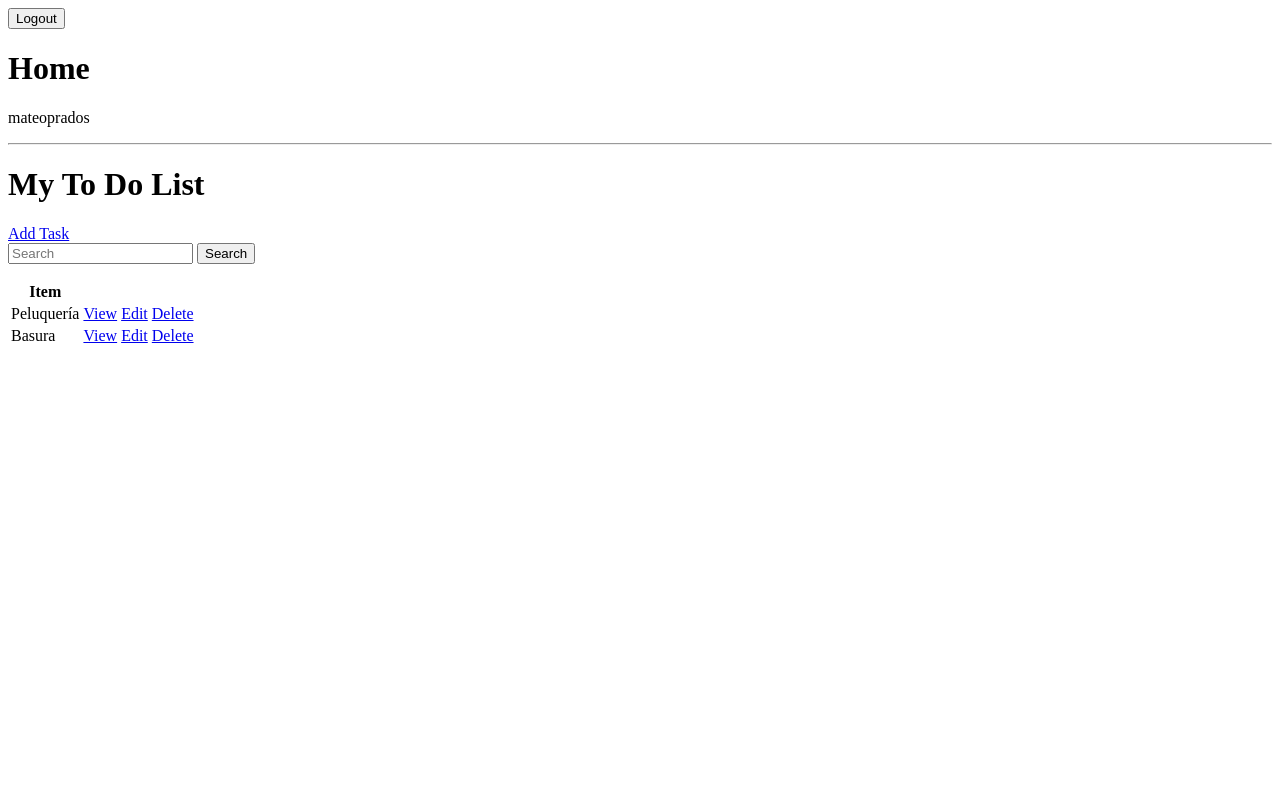
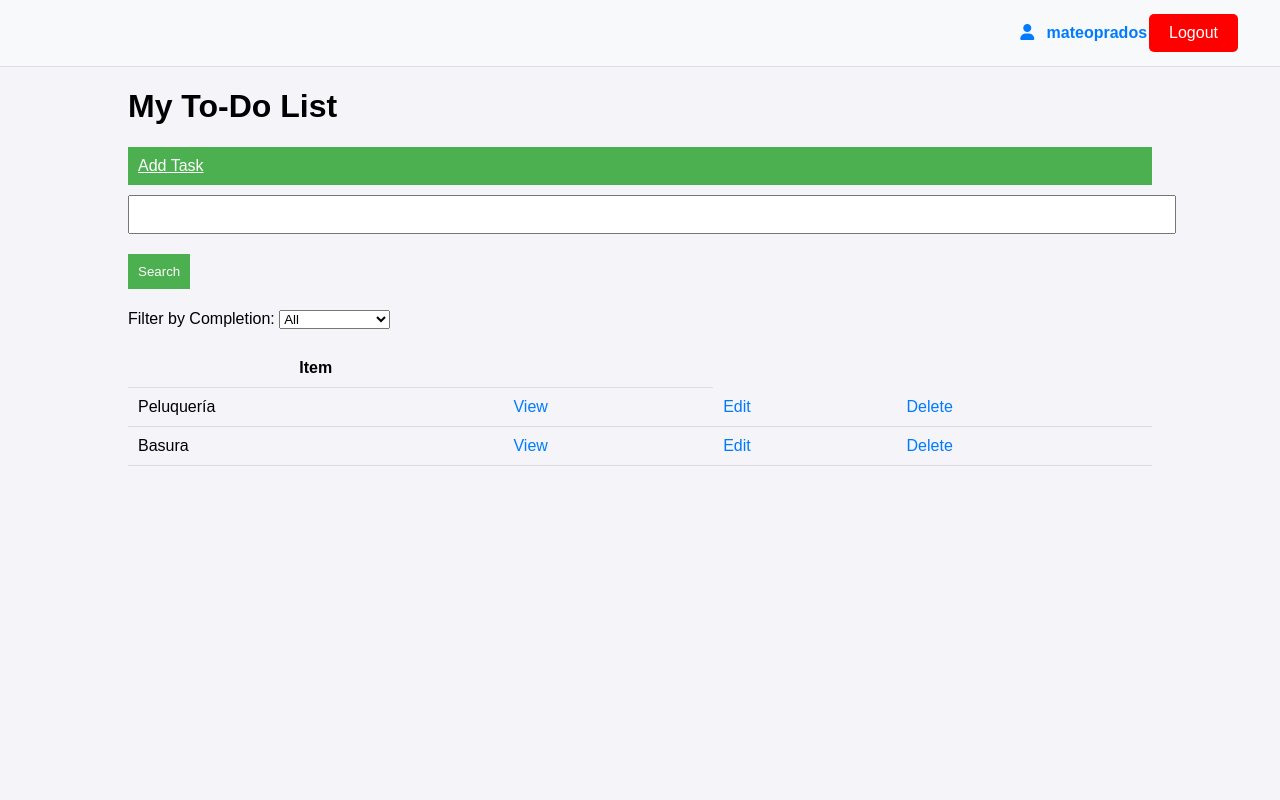
Before and after one commit to MateoPrados/to_do_list, a Django app: page / in a window 1280 px wide. Run offline with Django 5.2, Linux system fonts and the light colour scheme; a user stored in the database is signed in; data comes from the database, SQL or seed files in the repository; both versions use the stored data as it was after the commit.

Commit message:
Styling_btns_forms_v1

```diff
--- /dev/null
+++ b/base/templates/base/main.html
@@ -0,0 +1,37 @@
+<!DOCTYPE html>
+<html lang="en">
+<head>
+    <meta charset="UTF-8">
+    <meta name="viewport" content="width=device-width, initial-scale=1.0">
+    <title>Base</title>
+    {% load static %}
+    <link rel="stylesheet" href="{% static 'css/styles.css' %}">
+    <link rel="stylesheet" href="https://cdnjs.cloudflare.com/ajax/libs/font-awesome/6.0.0-beta3/css/all.min.css">
+</head>
+<body>
+    <header>
+        <nav>
+            <ul>
+                {% if request.user.is_authenticated %}
+                    <li class="user-info">
+                        <a href="{% url 'tasks' %}"><i class="fas fa-user"></i> {{ request.user.username }}</a>
+                        <form method="POST" action="{% url 'logout' %}" style="display:inline;">
+                            {% csrf_token %}
+                            <button type="submit" class="btn-logout">Logout</button>
+                        </form>
+                    </li>
+                {% else %}
+                    <li><a href="{% url 'login' %}">Login</a></li>
+                    <li><a href="{% url 'register' %}">Register</a></li>
+                {% endif %}
+            </ul>
+        </nav>
+    </header>
+    <main>
+        <div class="container">
+            {% block content %}
+            {% endblock %}
+        </div>
+    </main>
+</body>
+</html>
--- a/base/templates/base/task_list.html
+++ b/base/templates/base/task_list.html
@@ -1,39 +1,42 @@
-{% if request.user.is_authenticated %}
-    <form method="POST" action="{% url 'logout' %}">
-        {% csrf_token %}
-        <button type="submit">Logout</button>
-    </form>
-{% else %}
-    <a href="{% url 'login' %}">Login</a>
-    <a href="">Register</a>
-{% endif %}
-<h1>Home</h1>
+{% extends 'base/main.html' %}
 
-<p>{{request.user}} </p>
-<hr>
-<h1>My To Do List</h1>
+{% block content %}
+<div class="content">
+    <h1>My To-Do List</h1>
+    <a href="{% url 'task-create' %}" class="btn">Add Task</a>
 
-<a href="{% url 'task-create' %}">Add Task</a>
-
-<form method="GET">
-    <input type="text" name="search-area" value = "{{search_input}}" placeholder="Search">
-    <input type="submit" value="Search">
+    <form method="GET" class="form">
+        <input type="text" name="search-area" value="{{ search_input }}" class="input">
+        <button type="submit" class="btn">Search</button>
     </form>
 
+    <form method="GET" class="form">
+        <h1></h1>
+        <label>Filter by Completion:</label>
+        <select name="completed" onchange="this.form.submit()">
+            <option value="">All</option>
+            <option value="true" {% if completed_filter == 'true' %}selected{% endif %}>Completed</option>
+            <option value="false" {% if completed_filter == 'false' %}selected{% endif %}>Not Completed</option>
+        </select>
+    </form>
 
-<table>
+    <table class="table">
         <tr>
             <th>Item</th>
             <th></th>
         </tr>
         {% for task in tasks %}
         <tr>
-        <td>{{task.title}}</td>
-        <td><a href="{% url 'task' task.id%}">View</a></td>
-        <td><a href="{% url 'task-update' task.id %}">Edit</a></td>
-        <td><a href="{% url 'task-delete' task.id %}">Delete</a></td>
+            <td>{{ task.title }}</td>
+            <td><a href="{% url 'task' task.id %}" class="link">View</a></td>
+            <td><a href="{% url 'task-update' task.id %}" class="link">Edit</a></td>
+            <td><a href="{% url 'task-delete' task.id %}" class="link">Delete</a></td>
         </tr>
         {% empty %}
-        <h3>No Items in list</h3>
+        <tr>
+            <td colspan="4"><h3>No tasks found.</h3></td>
+        </tr>
         {% endfor %}
     </table>
+</div>
+{% endblock %}
--- a/base/views.py
+++ b/base/views.py
@@ -56,7 +56,17 @@ class TaskList(LoginRequiredMixin, ListView):
 
         context['search_input'] = search_input
 
+        # Filtrar por estado de la tarea
+        completed_filter = self.request.GET.get('completed')
+        if completed_filter == 'true':
+            context['tasks'] = context['tasks'].filter(complete=True)
+        elif completed_filter == 'false':
+            context['tasks'] = context['tasks'].filter(complete=False)
+
+        context['completed_filter'] = completed_filter
+
         return context
+
 
 class TaskDetail(LoginRequiredMixin, DetailView):
     model = Task
--- /dev/null
+++ b/static/css/styles.css
@@ -0,0 +1,131 @@
+body {
+    font-family: 'Arial', sans-serif;
+    background-color: #f4f4f9;
+    margin: 0;
+    padding: 0;
+}
+
+.header, .nav-menu {
+    background-color: #333;
+    color: white;
+}
+
+.nav-menu ul {
+    list-style-type: none;
+    padding: 10px;
+}
+
+.nav-menu li {
+    display: inline;
+    margin-right: 15px;
+}
+
+.nav-menu a {
+    color: white;
+    text-decoration: none;
+}
+
+.container {
+    width: 80%;
+    margin: 0 auto;
+}
+
+.form-container {
+    background-color: white;
+    padding: 20px;
+    border-radius: 8px;
+    margin: 20px auto;
+    max-width: 500px;
+    box-shadow: 0px 0px 15px rgba(0, 0, 0, 0.1);
+}
+
+.btn {
+    background-color: #4CAF50;
+    color: white;
+    padding: 10px;
+    border: none;
+    cursor: pointer;
+    margin-top: 10px;
+    display: block;
+}
+
+.btn:hover {
+    background-color: #45a049;
+}
+
+.link {
+    color: #007BFF;
+    text-decoration: none;
+}
+
+.link:hover {
+    text-decoration: underline;
+}
+
+.input {
+    width: 100%;
+    padding: 10px;
+    margin: 10px 0;
+}
+
+.table {
+    width: 100%;
+    margin: 20px 0;
+    border-collapse: collapse;
+}
+
+.table th, .table td {
+    padding: 10px;
+    border-bottom: 1px solid #ddd;
+}
+header {
+    background-color: #f8f9fa;
+    padding: 10px 20px;
+    border-bottom: 1px solid #e0e0e0;
+}
+
+nav ul {
+    list-style: none;
+    padding: 0;
+    margin: 0;
+    display: flex;
+    align-items: center;
+}
+
+nav ul li {
+    margin-right: 20px;
+}
+
+nav ul li a {
+    text-decoration: none;
+    color: #007bff;
+    font-weight: bold;
+}
+
+.user-info {
+    margin-left: auto;
+    display: flex;
+    align-items: center;
+}
+
+.user-info i {
+    margin-right: 8px;
+}
+
+.btn-logout {
+    background-color: red;
+    color: white;
+    border: none;
+    padding: 10px 20px;
+    text-align: center;
+    text-decoration: none;
+    display: inline-block;
+    font-size: 16px;
+    margin: 4px 2px;
+    cursor: pointer;
+    border-radius: 5px;
+}
+
+.btn-logout:hover {
+    background-color: darkred;
+}
--- a/to_do_list/settings.py
+++ b/to_do_list/settings.py
@@ -120,6 +120,7 @@ LOGIN_URL = 'login' #redirect to the login page if the user is not authenticated
 # https://docs.djangoproject.com/en/5.1/howto/static-files/
 
 STATIC_URL = 'static/'
+STATICFILES_DIRS = [ BASE_DIR / "static" ]
 
 # Default primary key field type
 # https://docs.djangoproject.com/en/5.1/ref/settings/#default-auto-field
```
Also changed, not shown: base/templates/base/login.html (+21 -10 lines), base/templates/base/register.html (+21 -10 lines), base/templates/base/task.html (+17 -1 lines), base/templates/base/task_confirm_delete.html (+20 -7 lines), base/templates/base/task_form.html (+21 -7 lines), db.sqlite3. Lines whose indentation alone changed are shown as unchanged.
